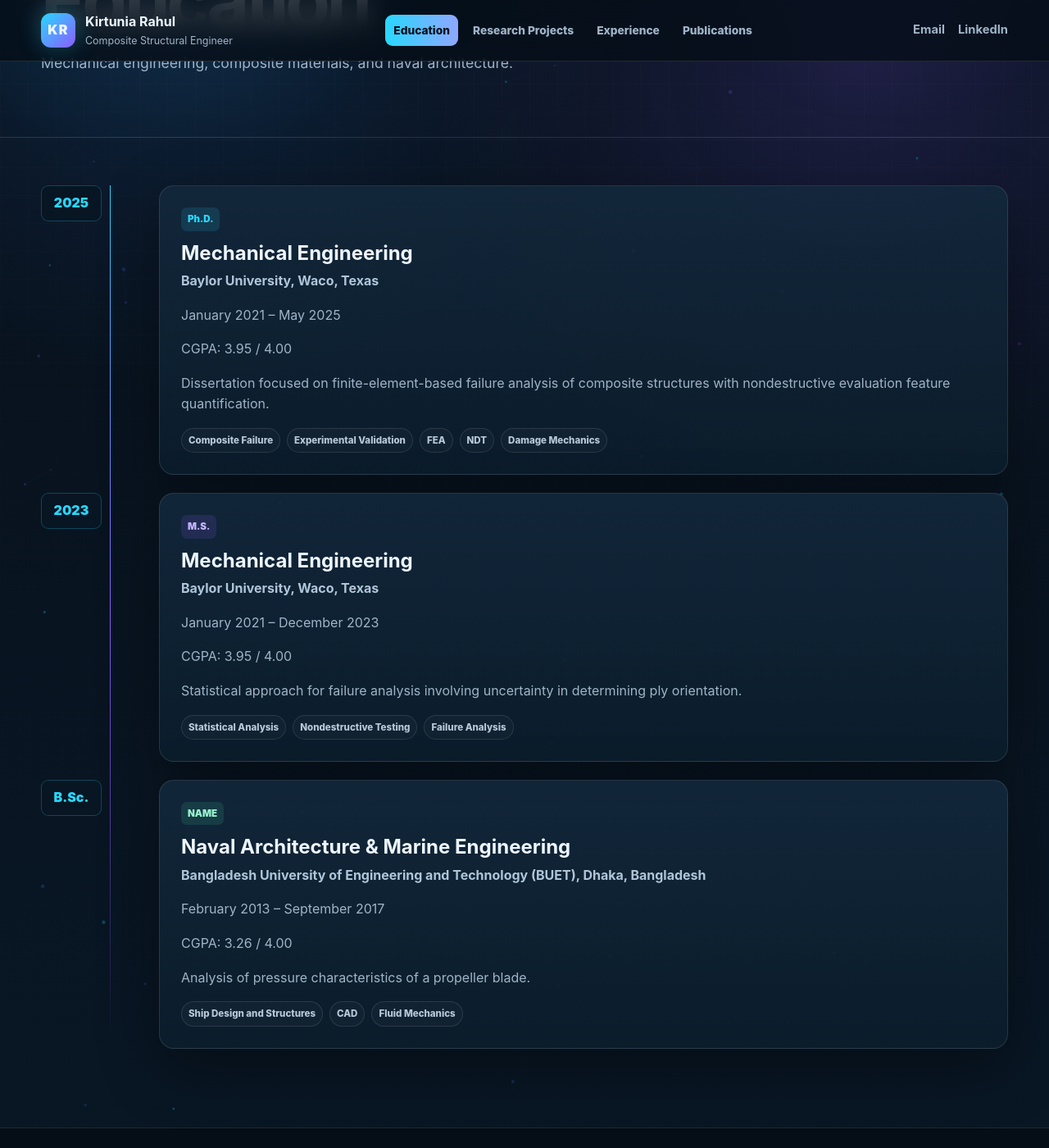
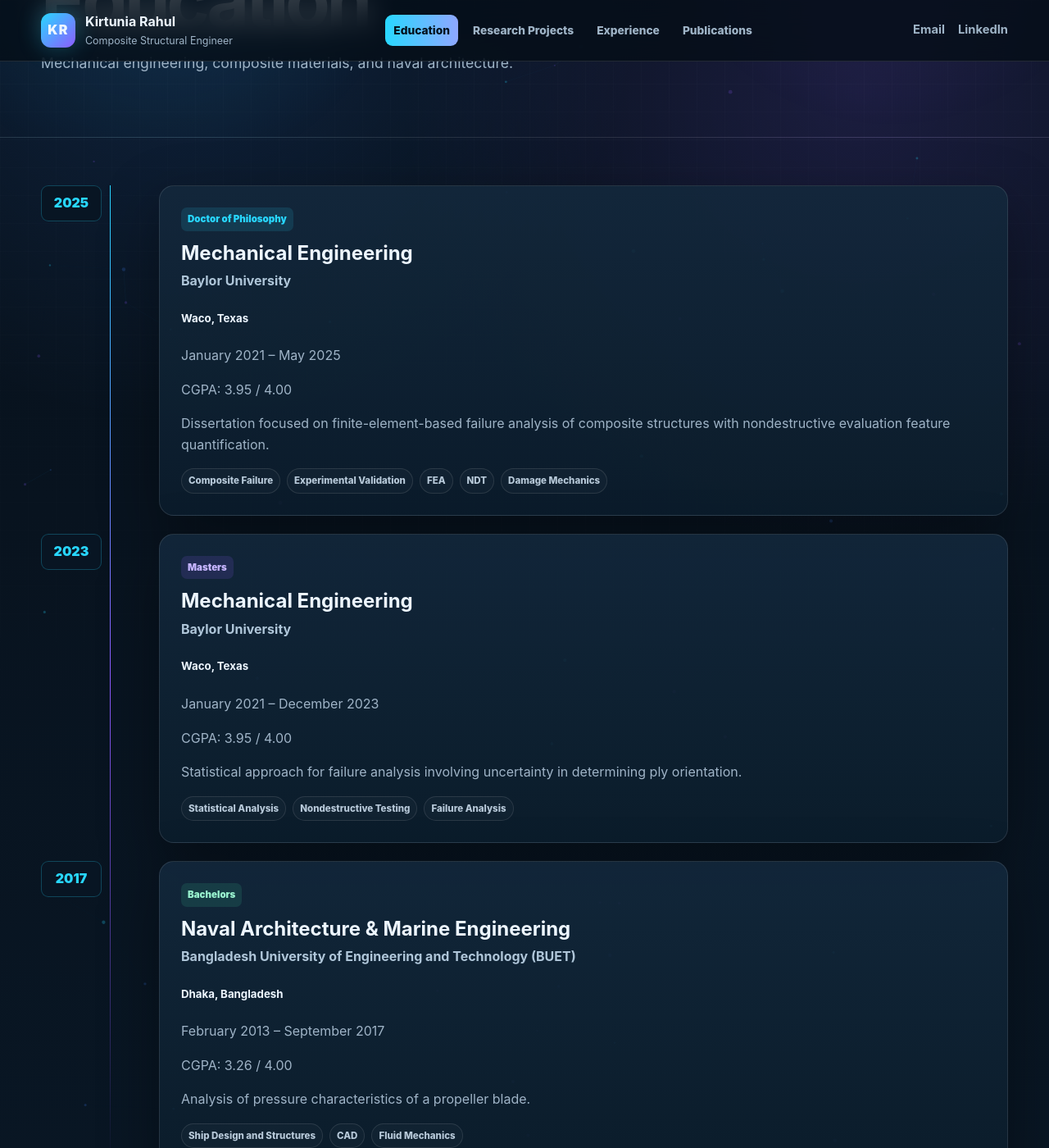
Before and after one commit to kirtuniarahul/kirtuniarahul.github.io, a Jekyll site: the page built from education.md, in a window 1280 px wide and 1400 px high, scrolled down 228 px. Shown: the whole window at 82% size. Built offline with Jekyll 4.4.1, drawn with Linux system fonts in a browser that asks for light colours.

Commit message:
Update education.md

```diff
--- a/education.md
+++ b/education.md
@@ -19,9 +19,10 @@ description: "Education and academic background of Kirtunia Rahul."
       <article class="timeline-card">
         <div class="timeline-year">2025</div>
         <div class="timeline-content">
-          <span class="degree-badge">Ph.D.</span>
+          <span class="degree-badge">Doctor of Philosophy</span>
           <h3>Mechanical Engineering</h3>
-          <h4>Baylor University, Waco, Texas</h4>
+          <h4>Baylor University</h4>
+          <h5>Waco, Texas</h5>
           <p class="education-meta">
             January 2021 – May 2025
           </p>
@@ -45,9 +46,10 @@ description: "Education and academic background of Kirtunia Rahul."
       <article class="timeline-card">
         <div class="timeline-year">2023</div>
         <div class="timeline-content">
-          <span class="degree-badge alt">M.S.</span>
+          <span class="degree-badge alt">Masters</span>
           <h3>Mechanical Engineering</h3>
-          <h4>Baylor University, Waco, Texas</h4>
+          <h4>Baylor University</h4>
+          <h5>Waco, Texas</h5>
           <p class="education-meta">
             January 2021 – December 2023
           </p>
@@ -66,11 +68,12 @@ description: "Education and academic background of Kirtunia Rahul."
       </article>
 
       <article class="timeline-card">
-        <div class="timeline-year">B.Sc.</div>
+        <div class="timeline-year">2017</div>
         <div class="timeline-content">
-          <span class="degree-badge third">NAME</span>
+          <span class="degree-badge third">Bachelors</span>
           <h3>Naval Architecture & Marine Engineering</h3>
-          <h4>Bangladesh University of Engineering and Technology (BUET), Dhaka, Bangladesh</h4>
+          <h4>Bangladesh University of Engineering and Technology (BUET)</h4>
+          <h5>Dhaka, Bangladesh</h5>
           <p class="education-meta">
             February 2013 – September 2017
           </p>
```
